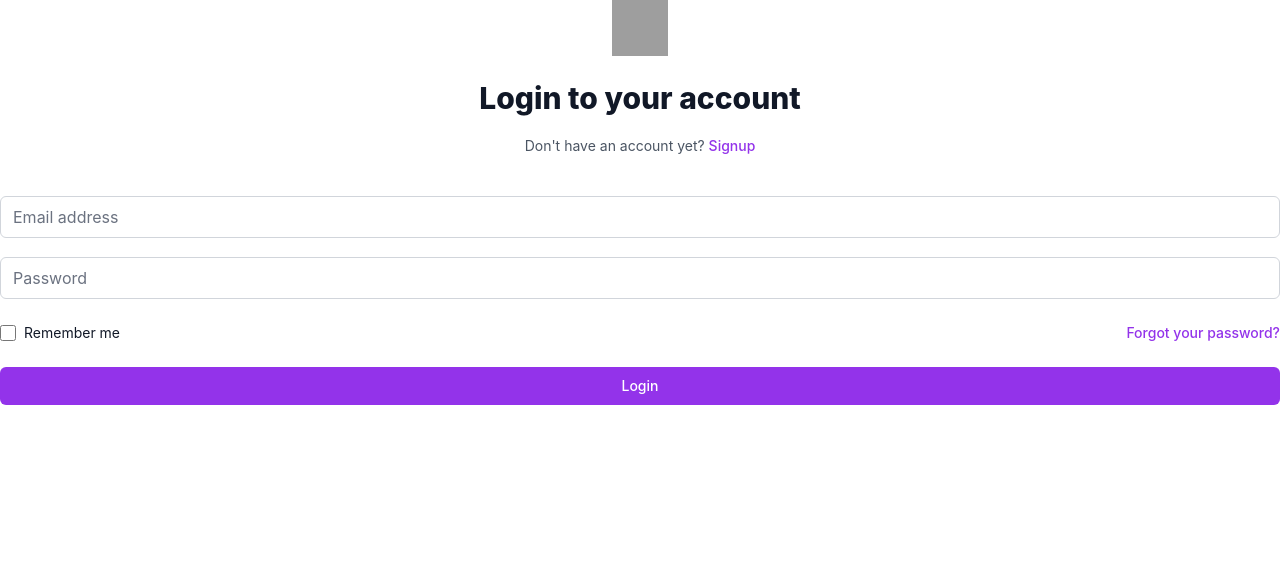
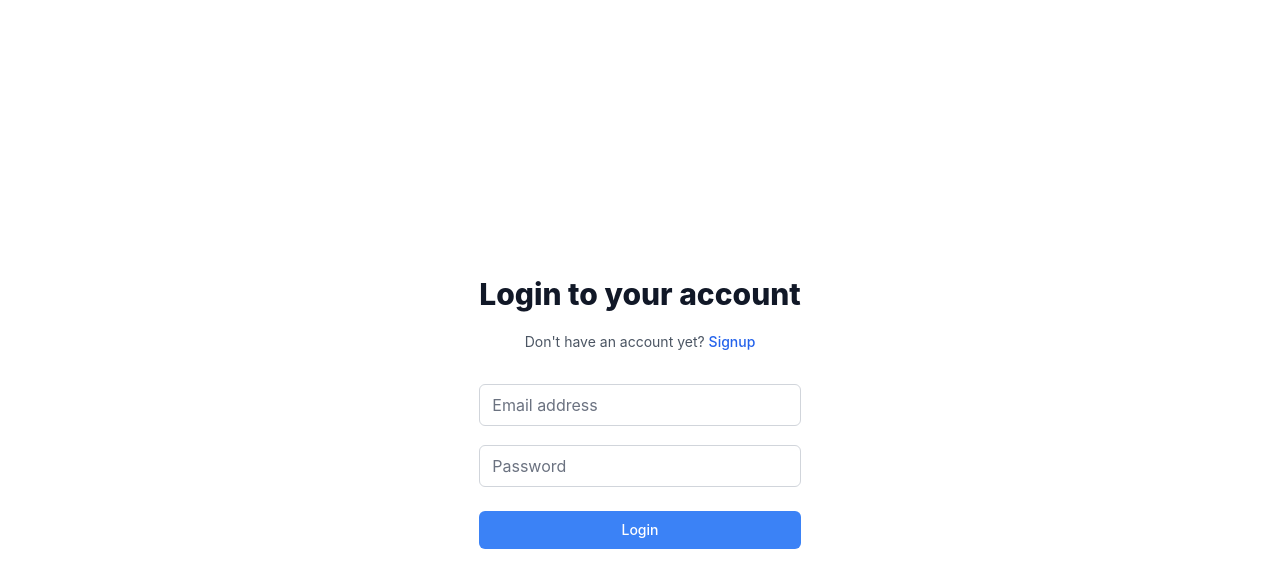
Before and after one commit to hsnrida/inventory-portal, a React (Create React App) app: page / in a window 1280 px wide. Shown: the top 588 px of the page. Built offline with nearby package versions, Linux system fonts and the light colour scheme; grey boxes are pictures that could not be loaded.

Commit message:
🔧 Fix signup and login pages.

```diff
--- a/src/components/FormAction.js
+++ b/src/components/FormAction.js
@@ -10,7 +10,7 @@ export default function FormAction({
             type==='Button' ?
             <button
                 type={action}
-                className="group relative w-full flex justify-center py-2 px-4 border border-transparent text-sm font-medium rounded-md text-white bg-purple-600 hover:bg-purple-700 focus:outline-none focus:ring-2 focus:ring-offset-2 focus:ring-purple-500 mt-10"
+                className="group relative w-full flex justify-center py-2 px-4 border border-transparent text-sm font-medium rounded-md text-white bg-blue-500 hover:bg-blue-700 focus:outline-none focus:ring-2 focus:ring-offset-2 focus:ring-purple-500 mt-10"
                 onSubmit={handleSubmit}
             >
 
--- a/src/components/FormExtra.js
+++ /dev/null
@@ -1,24 +0,0 @@
-export default function FormExtra(){
-    return(
-        <div className="flex items-center justify-between ">
-        <div className="flex items-center">
-          <input
-            id="remember-me"
-            name="remember-me"
-            type="checkbox"
-            className="h-4 w-4 text-purple-600 focus:ring-purple-500 border-gray-300 rounded"
-          />
-          <label htmlFor="remember-me" className="ml-2 block text-sm text-gray-900">
-            Remember me
-          </label>
-        </div>
-
-        <div className="text-sm">
-          <a href="#" className="font-medium text-purple-600 hover:text-purple-500">
-            Forgot your password?
-          </a>
-        </div>
-      </div>
-
-    )
-}
--- a/src/components/Header.js
+++ /dev/null
@@ -1,28 +0,0 @@
-import {Link} from 'react-router-dom';
-
-export default function Header({
-    heading,
-    paragraph,
-    linkName,
-    linkUrl="#"
-}){
-    return(
-        <div className="mb-10">
-            <div className="flex justify-center">
-                <img
-                    alt=""
-                    className="h-14 w-14"
-                    src="https://ik.imagekit.io/pibjyepn7p9/Lilac_Navy_Simple_Line_Business_Logo_CGktk8RHK.png?ik-sdk-version=javascript-1.4.3&updatedAt=1649962071315"/>
-            </div>
-            <h2 className="mt-6 text-center text-3xl font-extrabold text-gray-900">
-                {heading}
-            </h2>
-            <p className="mt-2 text-center text-sm text-gray-600 mt-5">
-            {paragraph} {' '}
-            <Link to={linkUrl} className="font-medium text-purple-600 hover:text-purple-500">
-                {linkName}
-            </Link>
-            </p>
-        </div>
-    )
-}
--- a/src/components/Login.js
+++ b/src/components/Login.js
@@ -1,9 +1,9 @@
 import { useState } from 'react';
 import { loginFields } from "../constants/FormFields";
 import FormAction from "./FormAction";
-import FormExtra from "./FormExtra";
 import Input from "./Input";
 import axios from 'axios';
+import { useNavigate } from 'react-router-dom';
 
 const fields=loginFields;
 let fieldsState = {};
@@ -11,7 +11,7 @@ fields.forEach(field=>fieldsState[field.id]='');
 
 export default function Login(){
     const [loginState,setLoginState]=useState(fieldsState);
-
+    const navigate = useNavigate();
     const handleChange=(e)=>{
         setLoginState({...loginState,[e.target.id]:e.target.value})
     }
@@ -36,9 +36,7 @@ export default function Login(){
             // Set user auth token in local storage
             localStorage.setItem('token', token);
 
-            // Store the token in local storage or elsewhere in your React app
-            // Redirect the user to a protected route or perform other actions
-
+            navigate('/home', { replace: true });
           } catch (error) {
             console.error(error);
           }
@@ -66,7 +64,6 @@ export default function Login(){
             }
         </div>
 
-        <FormExtra/>
         <FormAction handleSubmit={handleSubmit} text="Login"/>
 
       </form>
--- a/src/pages/LoginPage.js
+++ b/src/pages/LoginPage.js
@@ -1,16 +1,25 @@
-import Header from "../components/Header"
 import Login from "../components/Login"
+import { Link } from 'react-router-dom';
 
-export default function LoginPage(){
-    return(
+
+export default function LoginPage() {
+    return (
         <>
-             <Header
-                heading="Login to your account"
-                paragraph="Don't have an account yet? "
-                linkName="Signup"
-                linkUrl="/signup"
-                />
-            <Login/>
+            <div className="flex items-center justify-center h-screen">
+
+                <div>
+                    <h2 className="mt-6 text-center text-3xl font-extrabold text-gray-900">
+                        Login to your account
+                    </h2>
+                    <p className="mt-2 text-center text-sm text-gray-600 mt-5">
+                        Don't have an account yet? {'  '}
+                        <Link to="/signup" className="font-medium text-blue-600 hover:text-blue-500">
+                            Signup
+                        </Link>
+                    </p>
+                    <Login />
+                </div>
+            </div>
         </>
     )
 }
--- a/src/pages/SignupPage.js
+++ b/src/pages/SignupPage.js
@@ -1,16 +1,27 @@
-import Header from "../components/Header";
 import Signup from "../components/Signup";
+import { Link } from 'react-router-dom';
 
-export default function SignupPage(){
-    return(
+
+export default function SignupPage() {
+    return (
         <>
-            <Header
-              heading="Signup to create an account"
-              paragraph="Already have an account? "
-              linkName="Login"
-              linkUrl="/"
-            />
-            <Signup/>
+            <div className="flex items-center justify-center h-screen">
+
+                <div>
+                    <h2 className="mt-6 text-center text-3xl font-extrabold text-gray-900">
+                        Signup to create an account
+                    </h2>
+                    <p className="text-center text-sm text-gray-600 mt-5">
+                        Already have an account? {'  '}
+                        <Link to="/" className="font-medium text-blue-600 hover:text-blue-500">
+                            Login
+                        </Link>
+                    </p>
+                    <Signup />
+
+                </div>
+            </div>
+
         </>
     )
 }
```
